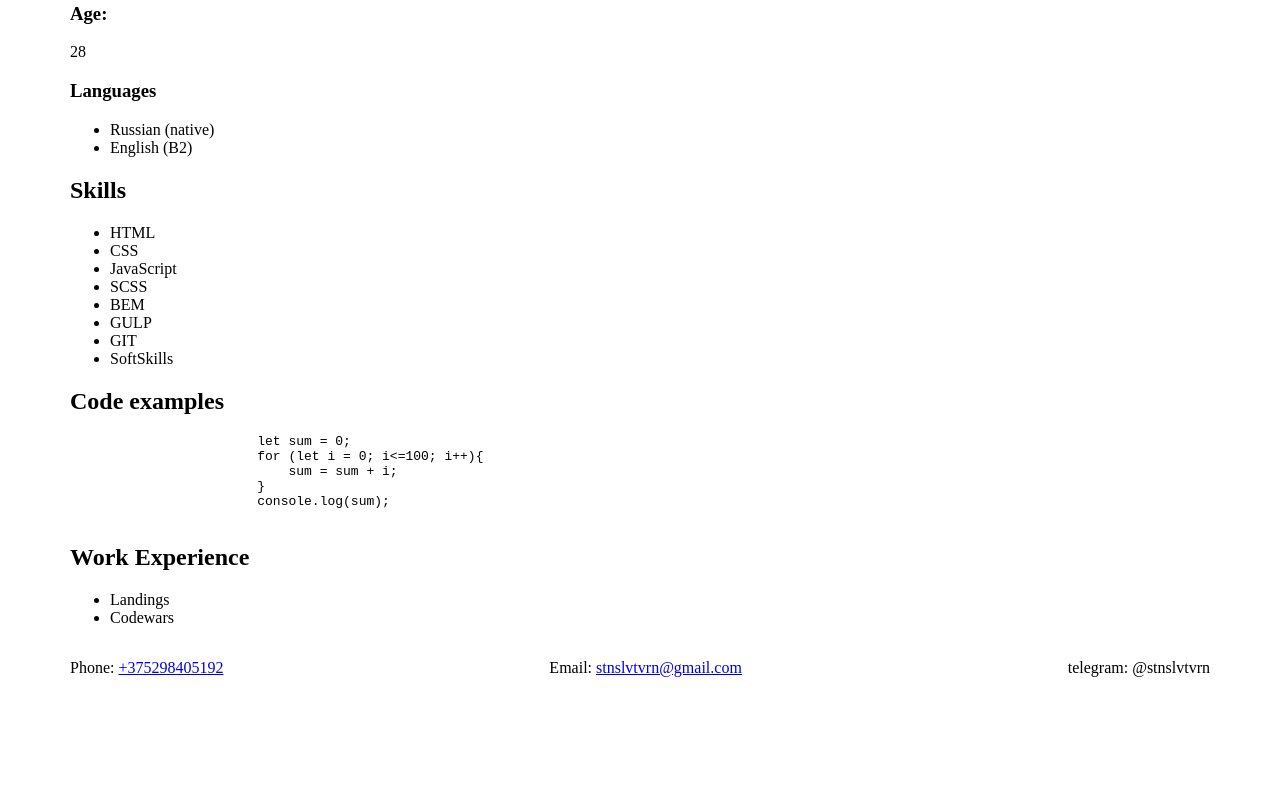
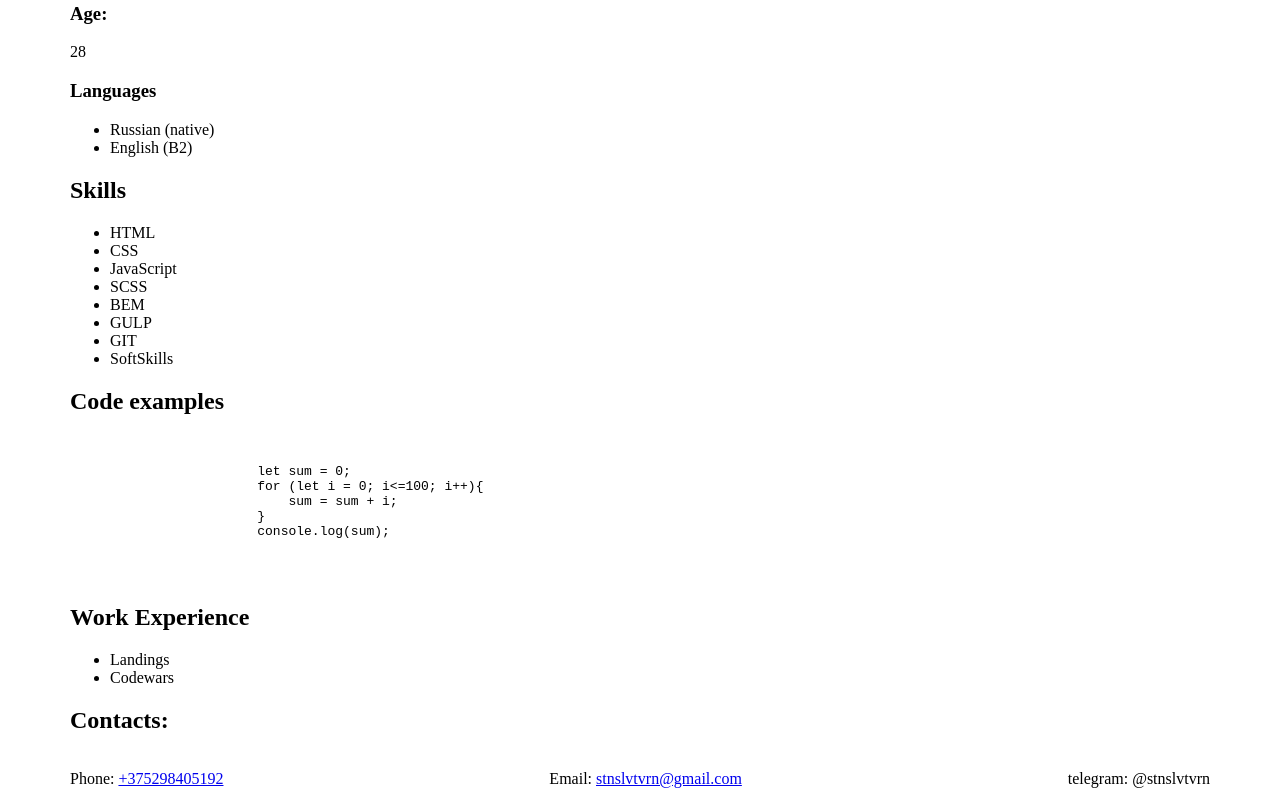
Before and after one commit to stnslvtvrn/rsschool-cv, a plain HTML site: page index.html in a window 1280 px wide. Shown: the part 821-1633 px from the top of the page. Before the commit the page ends 1522 px from the top, so only its background shows below. Drawn offline with Linux system fonts and the light colour scheme.

Commit message:
refactor: formatting for validation

```diff
--- a/css/style.css
+++ b/css/style.css
@@ -9,7 +9,7 @@
     margin: 0 auto;
 }
 
-.contacts {
+.contacts_wrapper {
     display: flex;
     justify-content: space-between;
 }
--- a/index.html
+++ b/index.html
@@ -64,15 +64,17 @@
                 <h2 class="about__title">
                     Code examples
                 </h2>
+                <pre>
                 <code class="about__code">
-                    <pre>
+
                         let sum = 0;
                         for (let i = 0; i<=100; i++){
                             sum = sum + i;
                         }
                         console.log(sum);
-                    </pre>
+
                 </code>
+                </pre>
                 <h2 class="about__title">
                     Work Experience
                 </h2>
@@ -86,6 +88,8 @@
     <footer>
         <div class="container">
             <section class="contacts">
+                <h2>Contacts:</h2>
+                <div class="contacts_wrapper">
                 <p class="footer__text">
                     Phone: <a href="tel:+375298405192" class="contacts__tel">+375298405192</a>
                 </p>
@@ -95,6 +99,7 @@
                 <p class="footer__text">
                     telegram: @stnslvtvrn
                 </p>
+            </div>
             </section>
         </div>
     </footer>
```
